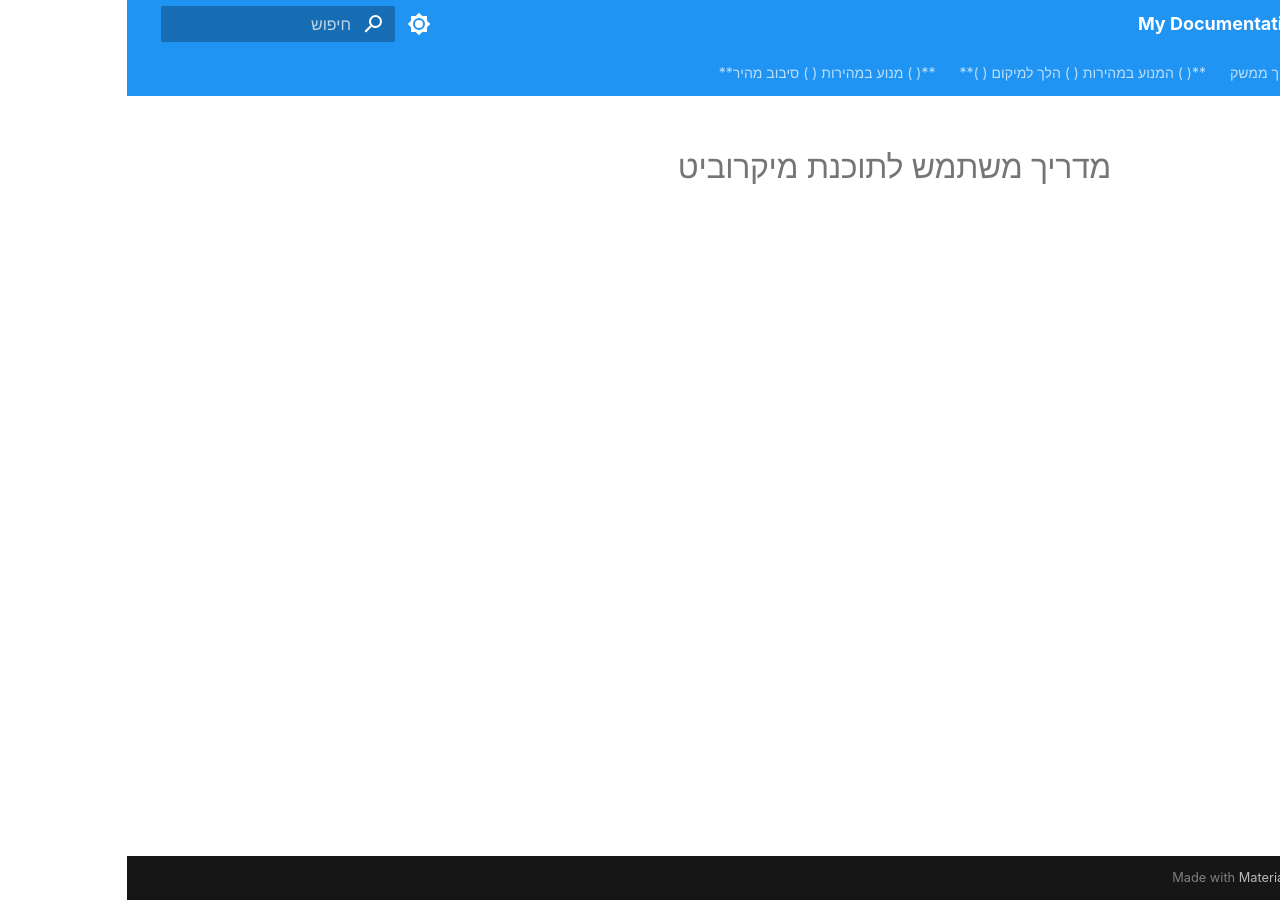
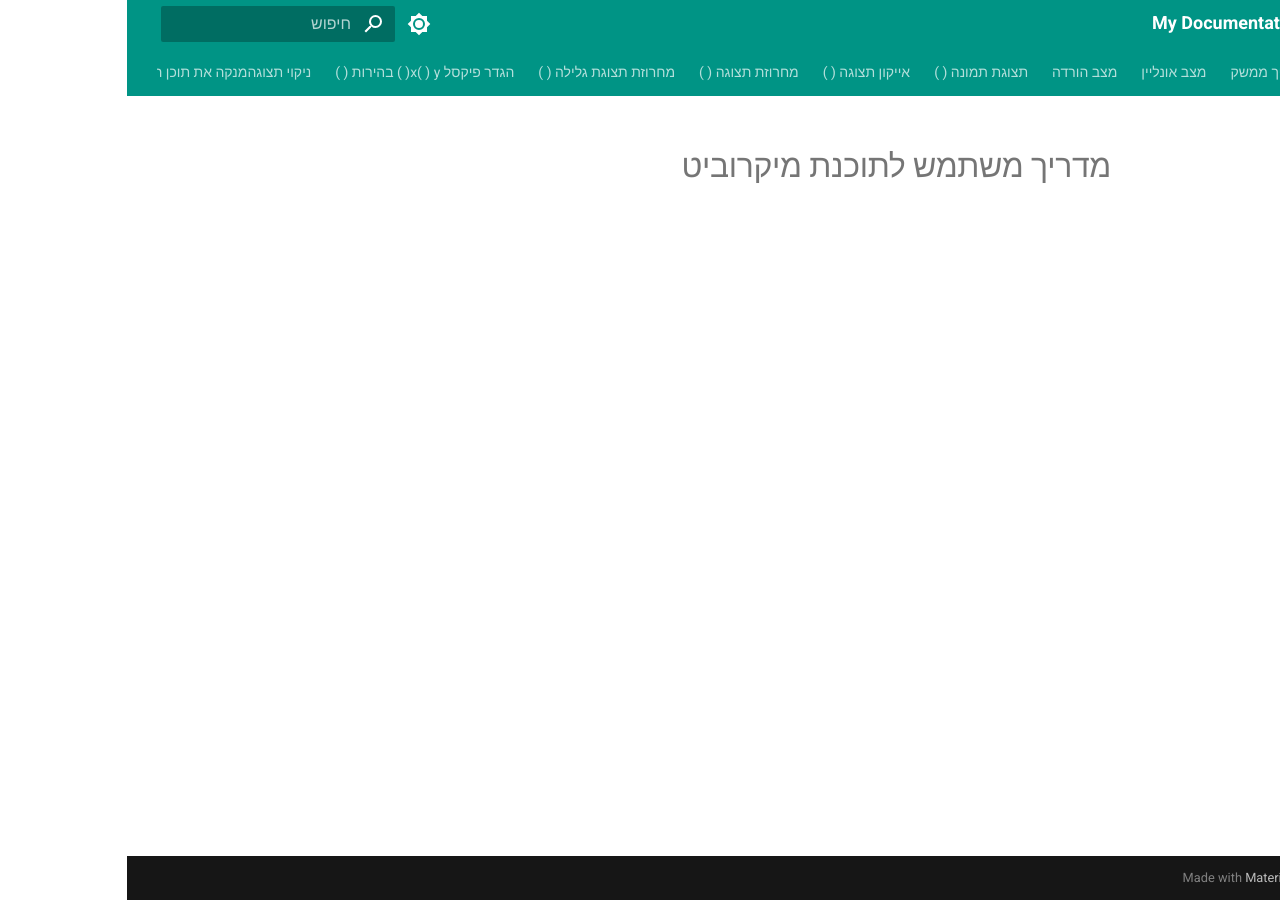
Before and after one commit to codejredu/icreatecodescratch1, an MkDocs documentation site: the page built from docs/index.md, in a window 1280 px wide. Built offline with MkDocs 1.6.1 and Material for MkDocs 9.7.7, drawn with Linux system fonts in a browser that asks for light colours; some web fonts are replaced; some of the changed lines change nothing that is shown.

Commit message:
Add files via upload

```diff
--- a/mkdocs.yml
+++ b/mkdocs.yml
@@ -3,13 +3,71 @@ site_url: https://your-username.github.io/your-repo-name/
 nav:
   - "ראשי": index.md
   - "מדריך ממשק": מדריך-ממשק.md
-  - "**( ) המנוע במהירות ( ) הלך למיקום ( )**": המנוע-במהירות-הלך-למיקום.md
-  - "**( ) מנוע במהירות ( ) סיבוב מהיר**": מנוע-במהירות-סיבוב-מהיר.md
+  - "מצב אונליין": מצב-אונליין.md
+  - "מצב הורדה": מצב-הורדה.md
+  - "תצוגת תמונה ( )": תצוגת-תמונה.md
+  - "אייקון תצוגה ( )": אייקון-תצוגה.md
+  - "מחרוזת תצוגה ( )": מחרוזת-תצוגה.md
+  - "מחרוזת תצוגת גלילה ( )": מחרוזת-תצוגת-גלילה.md
+  - "הגדר פיקסל x( ) y( ) בהירות ( )": הגדר-פיקסל-x-y-בהירות.md
+  - "ניקוי תצוגהמנקה את תוכן התצוגה במטריצת הנקודות. דוגמה:": ניקוי-תצוגהמנקה-את-תוכן-התצוגה-במטריצת-הנקודות-דוגמה.md
+  - "כאשר לחצן ( ) נלחץ": כאשר-לחצן-נלחץ.md
+  - "ערך בהירות": ערך-בהירות.md
+  - "טמפרטורה": טמפרטורה.md
+  - "סאונד": סאונד.md
+  - "כיול המצפן": כיול-המצפן.md
+  - "כיוון מצפן": כיוון-מצפן.md
+  - "עוצמה מגנטית": עוצמה-מגנטית.md
+  - "( ) מחווה": מחווה.md
+  - "האצה ( )": האצה.md
+  - "נגן מוזיקה ( )": נגן-מוזיקה.md
+  - "הגדרת מהירות השמעה ( )": הגדרת-מהירות-השמעה.md
+  - "תדר טון ( ) נגינה רציפה": תדר-טון-נגינה-רציפה.md
+  - "הפסקת ניגון רציף": הפסקת-ניגון-רציף.md
+  - "נגן סאונד אקספרסיבי ( )": נגן-סאונד-אקספרסיבי.md
+  - "הגדרת עוצמת הקול": הגדרת-עוצמת-הקול.md
+  - "הדובר": הדובר.md
+  - "חיישן פוטואלקטרי לטווח ארוך ( )": חיישן-פוטואלקטרי-לטווח-ארוך.md
+  - "פוטנציומטר ( )": פוטנציומטר.md
+  - "חיישן רמת אפור": חיישן-רמת-אפור.md
+  - "חיישן רגיש לאור ( )": חיישן-רגיש-לאור.md
+  - "חיישן להבה ( )": חיישן-להבה.md
+  - "חיישן מפלס המים( )": חיישן-מפלס-המים.md
+  - "חיישן גז MQ-2": חיישן-גז-mq-2.md
+  - "חיישן לחות קרקע ( )": חיישן-לחות-קרקע.md
+  - "חיישן טמפרטורה ( )": חיישן-טמפרטורה.md
+  - "חיישן הול ( )": חיישן-הול.md
+  - "חיישן לחצן ( )": חיישן-לחצן.md
+  - "חיישן אולטרסוני (P13, P0) יחידת סנטימטר": חיישן-אולטרסוני-p13-p0-יחידת-סנטימטר.md
+  - "דיסקט רוקר": דיסקט-רוקר.md
+  - "רוקר ( ) כיוון": רוקר-כיוון.md
+  - "Action Servo ( ) זווית ( )": action-servo-זווית.md
+  - "מנוע ( ) זווית ( )": מנוע-זווית.md
+  - "מאוורר ( ) מעבר ל ( )": מאוורר-מעבר-ל.md
+  - "אלקטרומגנט ( ) מעבר ל ( )": אלקטרומגנט-מעבר-ל.md
+  - "קרא מיקום מנוע": קרא-מיקום-מנוע.md
+  - "מנוע שמאל מוגדר ל- ( ) מנוע ימין מוגדר ל- ( )": מנוע-שמאל-מוגדר-ל-מנוע-ימין-מוגדר-ל.md
+  - "מנועים כפולים ב-( ) ( ) מהירות סיבוב ( ) שניות": מנועים-כפולים-ב-מהירות-סיבוב-שניות.md
+  - "מנועים כפולים ב-( ) ( ) מהירות סיבוב ( ) מעלות": מנועים-כפולים-ב-מהירות-סיבוב-מעלות.md
+  - "מנועים כפולים במהירות () ( ) סיבוב מהיר": מנועים-כפולים-במהירות-סיבוב-מהיר.md
+  - "המנוע במהירות ( ) סיבוב ( ) מעלות": המנוע-במהירות-סיבוב-מעלות.md
+  - "( ) מנוע ב ( ) מהירות סיבוב ( ) שניות": מנוע-ב-מהירות-סיבוב-שניות.md
+  - "( ) המנוע במהירות ( ) הלך למיקום ( )": המנוע-במהירות-הלך-למיקום.md
+  - "( ) מנוע במהירות ( ) סיבוב מהיר": מנוע-במהירות-סיבוב-מהיר.md
+  - "מתג LED ל-( )": מתג-led-ל.md
+  - "טבעת אור ( ) הגדרת בהירות ( )": טבעת-אור-הגדרת-בהירות.md
+  - "טבעת אור ( ) צבע תצוגה ( )": טבעת-אור-צבע-תצוגה.md
+  - "אתחול OLED": אתחול-oled.md
+  - "טקסט תצוגה ( ) ב-X ( ) Y ( ) עם מצב צבע ( )": טקסט-תצוגה-ב-x-y-עם-מצב-צבע.md
+  - "לייזר ( ) מעבר ל- ( )": לייזר-מעבר-ל.md
+  - "מודול הקלטה - נגינה": מודול-הקלטה-נגינה.md
+  - "מצב מקוון (מצב אינטראקטיבי": מצב-מקוון-מצב-אינטראקטיבי.md
+  - "מצב הורדה": מצב-הורדה.md
 theme:
   name: material
   language: he
   font:
-    text: Alef
+    text: Heebo
   features:
     - navigation.tabs
     - navigation.sections
@@ -20,15 +78,15 @@ theme:
   palette:
     - media: "(prefers-color-scheme: light)"
       scheme: default
-      primary: blue
-      accent: blue
+      primary: teal
+      accent: teal
       toggle:
         icon: material/brightness-7
         name: Switch to dark mode
     - media: "(prefers-color-scheme: dark)"
       scheme: slate
-      primary: blue
-      accent: blue
+      primary: teal
+      accent: teal
       toggle:
         icon: material/brightness-4
         name: Switch to light mode
```
